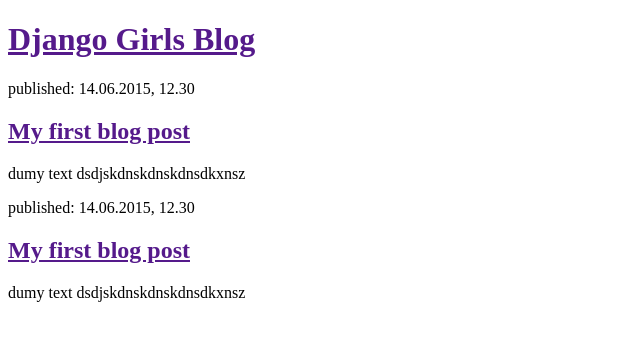
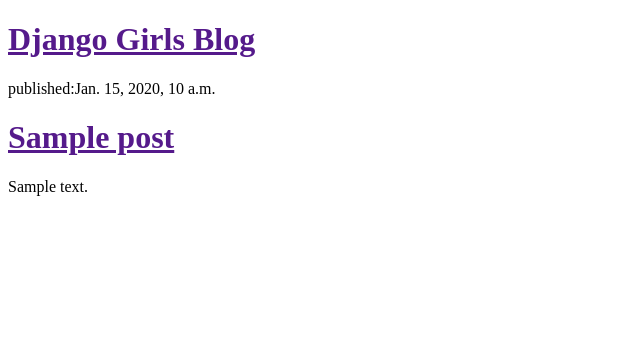
Before and after one commit to bichwa/django-girls, a Django app: template mysite/blog/templates/blog/post_list.html in a window 1280 px wide. Shown: the top 341 px of the page, without its empty margins (0-640 px from the left). Run offline with Django 3.2, Linux system fonts and the light colour scheme; the template is opened without the code that fills it: values that come from a table or form of the project are taken from there, others are empty; tables that the repository leaves empty hold one stand-in row (values such as "Sample post").

Commit message:
Modified Templates to display posts

```diff
--- a/mysite/blog/templates/blog/post_list.html
+++ b/mysite/blog/templates/blog/post_list.html
@@ -10,19 +10,17 @@
 
 	</div>
 
+	{% for post in posts %}
 	<div>
-		<p>published: 14.06.2015, 12.30</p>
-		<h2><a href="">My first blog post</a></h2>
-		<p>dumy text dsdjskdnskdnskdnsdkxnsz</p>
-	</div>
-
-	<div>
-		<p>published: 14.06.2015, 12.30</p>
-		<h2><a href="">My first blog post</a></h2>
-		<p>dumy text dsdjskdnskdnskdnsdkxnsz</p>
+		<p>published:{{post.published_date}}</p>
+		<h1><a href="">{{post.title}}</a></h1>
+		<p>{{post.text}}</p>
 
 
 	</div>
+	{% endfor %}
+
+
 
 
 </body>
```
